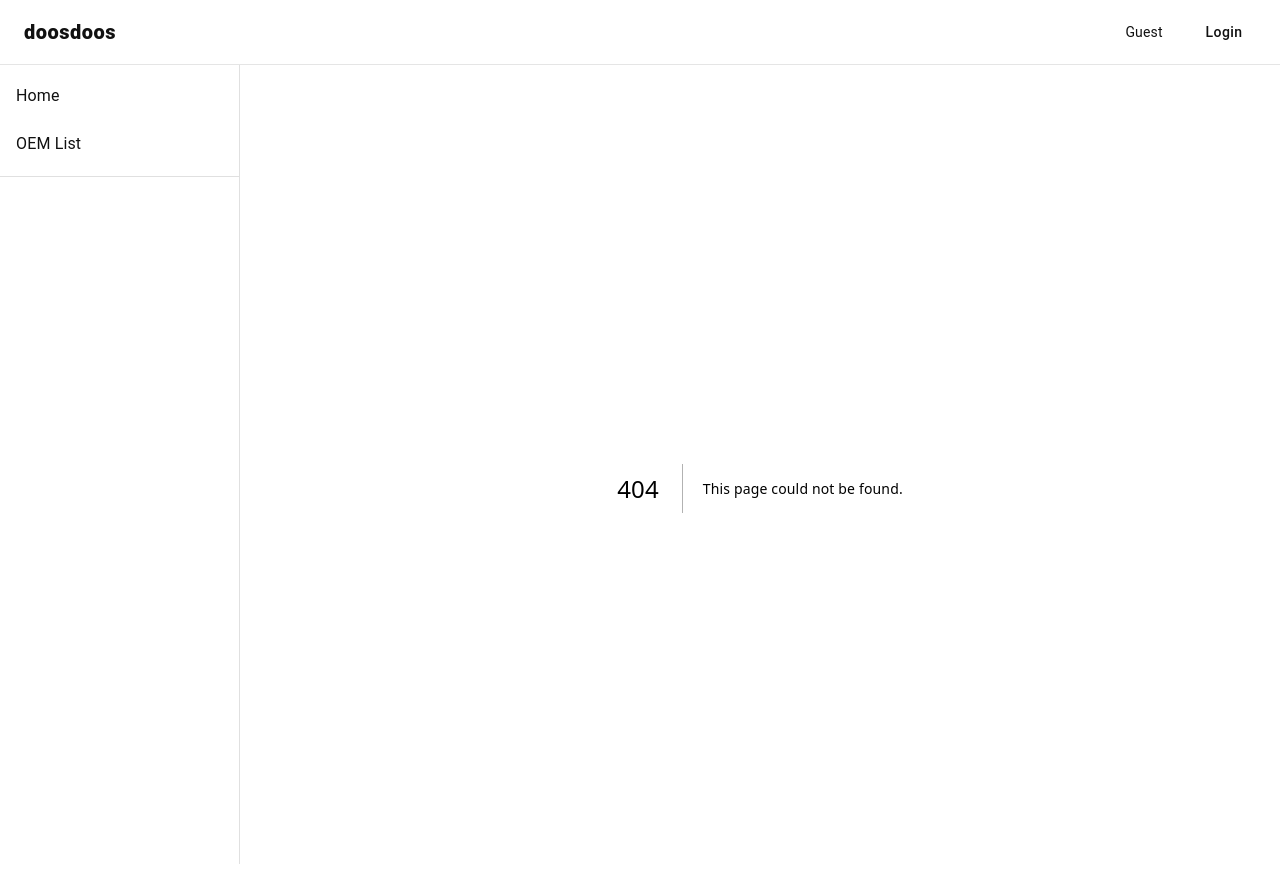
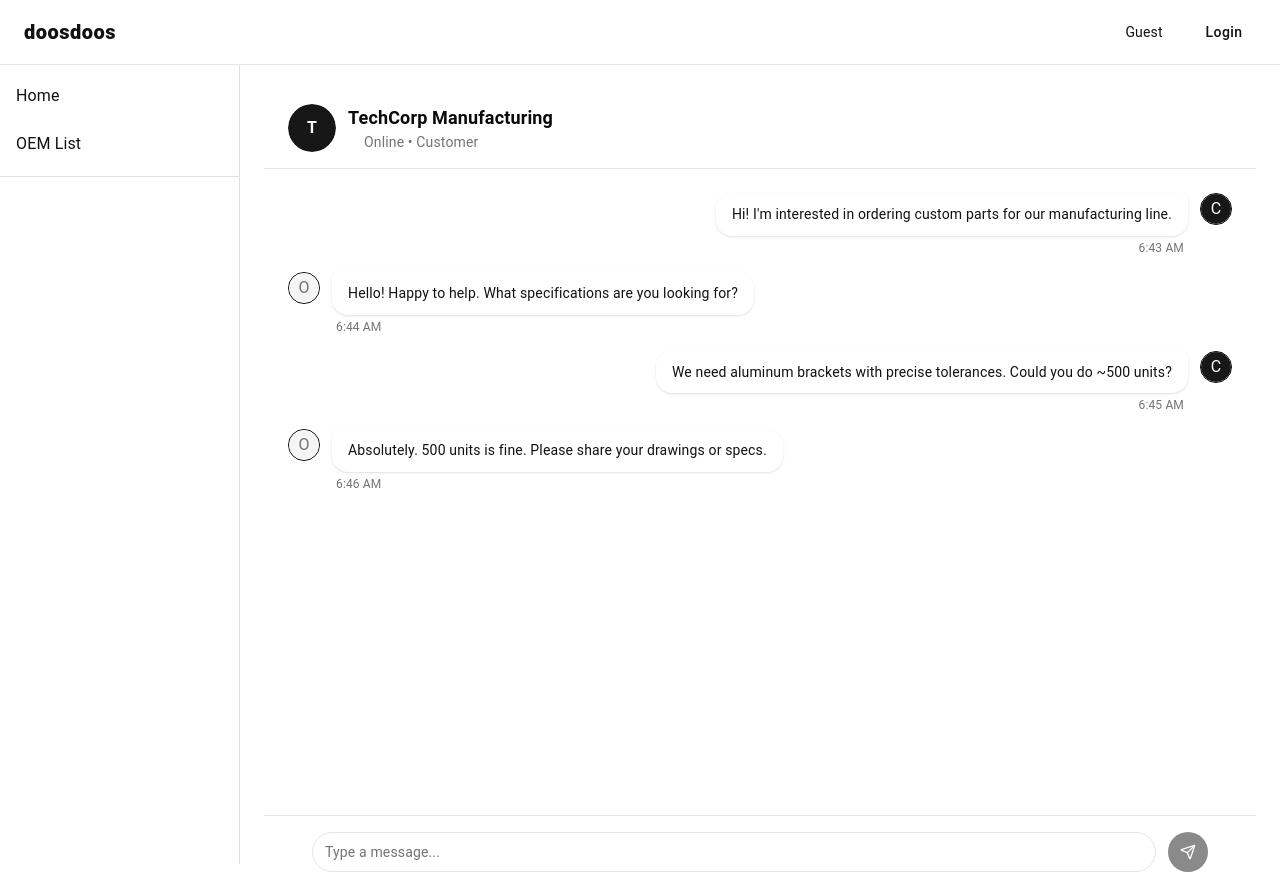
Before and after one commit to etarth/paiboondoosdoos, a Next.js app: page /oem/chat/1 in a window 1280 px wide. Before the commit this address had no page. Built offline with nearby package versions, Linux system fonts and the light colour scheme.

Commit message:
style: oem, customer chat page

```diff
--- a/src/app/chat/page.tsx
+++ b/src/app/chat/page.tsx
@@ -11,8 +11,8 @@ const Index = () => {
   };
 
   return (
-    <div className="min-h-screen bg-background flex flex-col items-center justify-center p-6 md:p-12">
-      <div className="w-full max-w-5xl flex flex-col flex-grow">
+    <div className="min-h-screen bg-background flex flex-col items-center justify-center w-full">
+      <div className="w-full flex flex-col flex-grow">
         {/* Header */}
         <div className="mb-6 text-start">
           <h1 className="text-4xl font-bold mb-2">Friend List</h1>
--- /dev/null
+++ b/src/app/oem/chat/[id]/page.tsx
@@ -0,0 +1,83 @@
+"use client";
+import { useState } from "react";
+import { useParams } from "next/navigation";
+import { ChatWindow } from "@/components/chat/ChatWindow";
+import { Message, ChatPartner } from "@/types/chat";
+import { mockFriends } from "@/data/mockFriends";
+
+const initialMessages: Message[] = [
+  {
+    id: "1",
+    sender: "Customer",
+    text: "Hi! I'm interested in ordering custom parts for our manufacturing line.",
+    timestamp: new Date(Date.now() - 3600000).toISOString(),
+  },
+  {
+    id: "2",
+    sender: "OEM",
+    text: "Hello! Happy to help. What specifications are you looking for?",
+    timestamp: new Date(Date.now() - 3540000).toISOString(),
+  },
+  {
+    id: "3",
+    sender: "Customer",
+    text: "We need aluminum brackets with precise tolerances. Could you do ~500 units?",
+    timestamp: new Date(Date.now() - 3480000).toISOString(),
+  },
+  {
+    id: "4",
+    sender: "OEM",
+    text: "Absolutely. 500 units is fine. Please share your drawings or specs.",
+    timestamp: new Date(Date.now() - 3420000).toISOString(),
+  },
+];
+
+const defaultPartner: ChatPartner = {
+  name: "Prospective Customer",
+  role: "Customer",
+  isOnline: true,
+};
+
+export default function OemChatConversationPage() {
+  const params = useParams();
+  const id = params?.id ?? "";
+
+  const friend = mockFriends.find((f) => f.id === id);
+
+  const partner: ChatPartner = {
+    name: friend?.name ?? defaultPartner.name,
+    role: defaultPartner.role,
+    isOnline: friend?.isOnline ?? defaultPartner.isOnline,
+  };
+
+  const [messages, setMessages] = useState<Message[]>(initialMessages);
+
+  const handleSendMessage = (text: string) => {
+    const newMessage: Message = {
+      id: Date.now().toString(),
+      sender: "OEM",
+      text,
+      timestamp: new Date().toISOString(),
+    };
+
+    setMessages((prev) => [...prev, newMessage]);
+
+    setTimeout(() => {
+      const response: Message = {
+        id: (Date.now() + 1).toString(),
+        sender: "Customer",
+        text: "Thanks! I’ll gather requirements and send details shortly.",
+        timestamp: new Date().toISOString(),
+      };
+      setMessages((prev) => [...prev, response]);
+    }, 1500);
+  };
+
+  return (
+    <ChatWindow
+      partner={partner}
+      messages={messages}
+      onSendMessage={handleSendMessage}
+    />
+  );
+}
--- a/src/components/oem/ChatContent.tsx
+++ b/src/components/oem/ChatContent.tsx
@@ -1,15 +1,37 @@
 "use client";
 
-import React from "react";
+import React, { useState } from "react";
 import Typography from "@mui/material/Typography";
+import { FriendList } from "@/components/chat/FriendList";
+import { mockFriends } from "@/data/mockFriends";
+import { useRouter } from "next/navigation";
 
 export default function OemChatContent() {
+  const router = useRouter();
+  const [loading] = useState(false);
+
+  const handleFriendSelect = (friendId: string) => {
+    router.push(`/oem/chat/${friendId}`);
+  };
+
   return (
-    <>
-      <Typography variant="h4" sx={{ mb: 2 }}>
-        OEM Chat
-      </Typography>
-      <Typography>Coming soon</Typography>
-    </>
+    <div className="min-h-screen w-full flex flex-col bg-background items-start">
+      <div className="w-full flex flex-col flex-grow">
+        <div className="mb-6 text-start">
+          <h1 className="text-4xl font-bold mb-2">Chats</h1>
+          <p className="text-muted-foreground text-lg">
+            Browse conversations and connect with customers
+          </p>
+        </div>
+
+        <div className="flex-grow rounded-xl border border-border shadow-lg overflow-hidden bg-card">
+          <FriendList
+            friends={mockFriends}
+            loading={loading}
+            onFriendSelect={handleFriendSelect}
+          />
+        </div>
+      </div>
+    </div>
   );
 }
--- a/src/components/oem/DashboardContent.tsx
+++ b/src/components/oem/DashboardContent.tsx
@@ -7,9 +7,9 @@ import Dashboard from "./dashboard/Dashboard";
 export default function DashboardContent() {
   return (
     <>
-      <Typography variant="h4" sx={{ mb: 2 }}>
+      <text className="text-4xl font-black mb-2" >
         Dashboard
-      </Typography>
+      </text>
       <Dashboard />
     </>
   );
```
